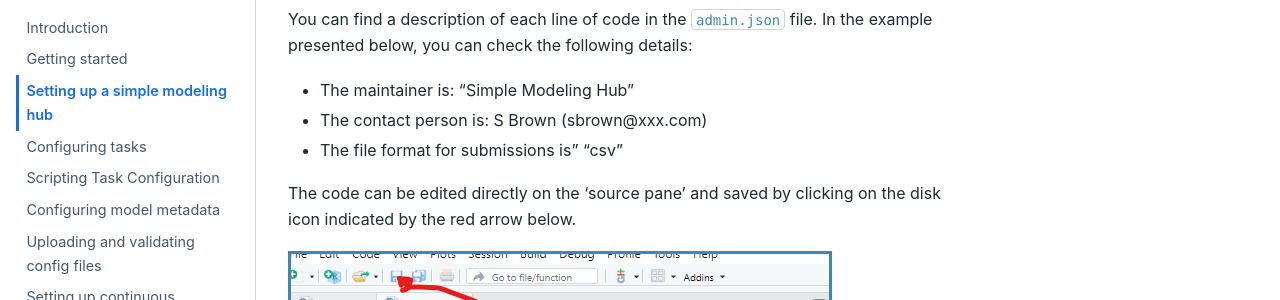
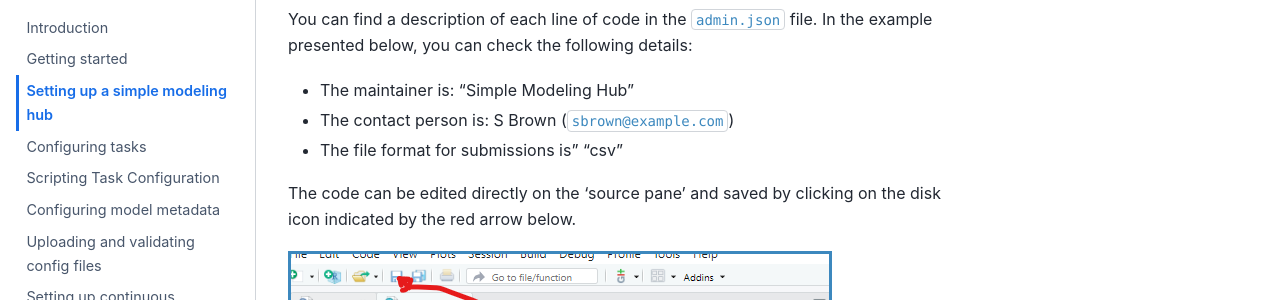
Before and after one commit to hubverse-org/hubDocs, a Sphinx documentation site: the page built from docs/source/quickstart-hub-admin/setting-up.md, in a window 1280 px wide and 900 px high, scrolled down 1778 px. Shown: the part 150-450 px from the top of the window. Built offline with Sphinx 7.4.7 and the Sphinx Book theme 1.1.4, drawn with Linux system fonts in a browser that asks for light colours; comment, search, counter and statistics services are not loaded.

Commit message:
Update docs/source/quickstart-hub-admin/setting-up.md
Co-authored-by: Zhian N. Kamvar <zkamvar@gmail.com>

```diff
--- a/docs/source/quickstart-hub-admin/setting-up.md
+++ b/docs/source/quickstart-hub-admin/setting-up.md
@@ -36,7 +36,7 @@ Click on the `hub-config` folder and open `admin.json` by clicking on it. It wil
 
 You can find a description of each line of code in the  `admin.json` file. In the example presented below, you can check the following details:
 - The maintainer is: "Simple Modeling Hub"
-- The contact person is: S Brown (sbrown@xxx.com)
+- The contact person is: S Brown (`sbrown@example.com`)
 - The file format for submissions is" "csv"
 
 The code can be edited directly on the 'source pane' and saved by clicking on the disk icon indicated by the red arrow below.
```
